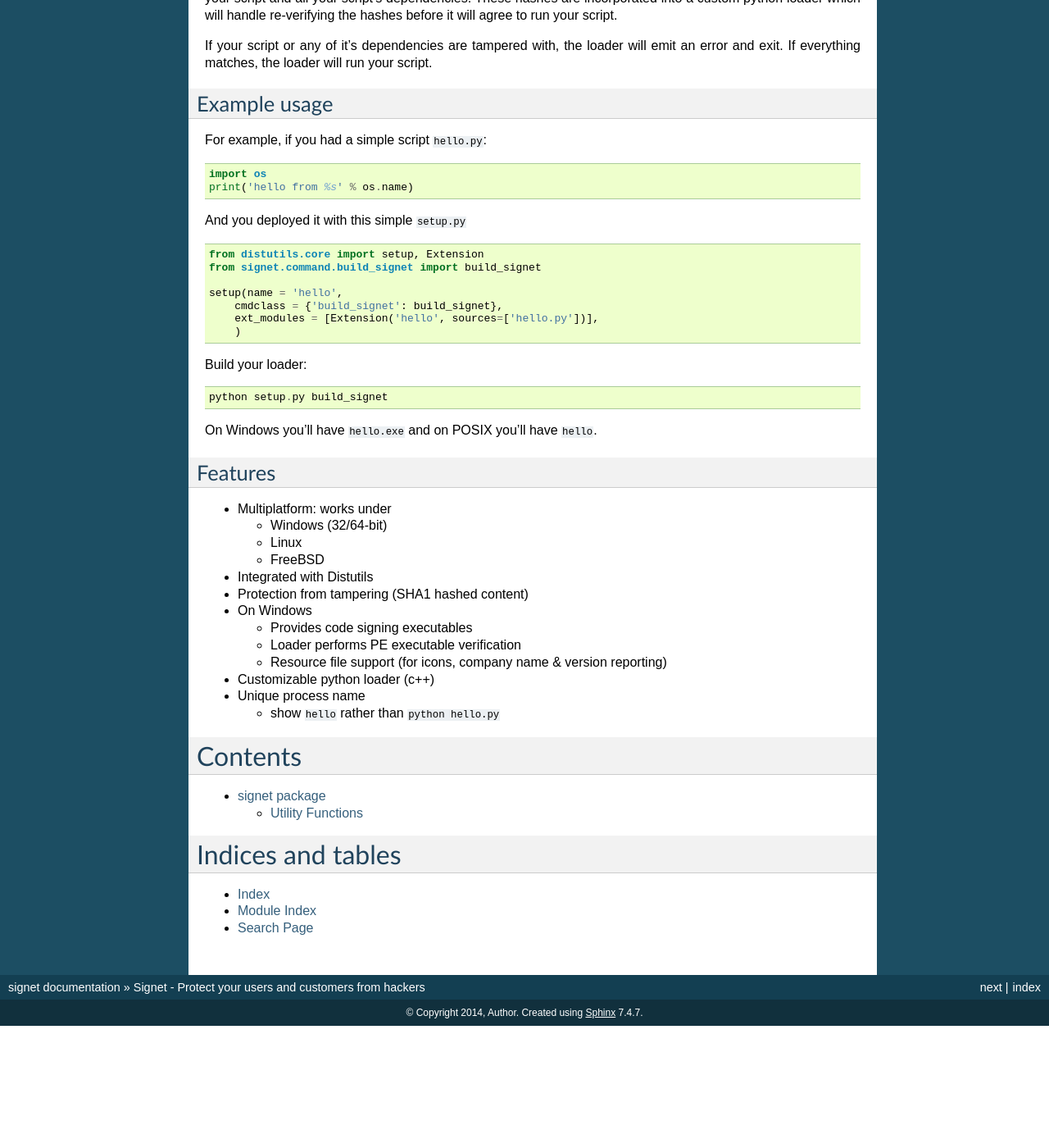
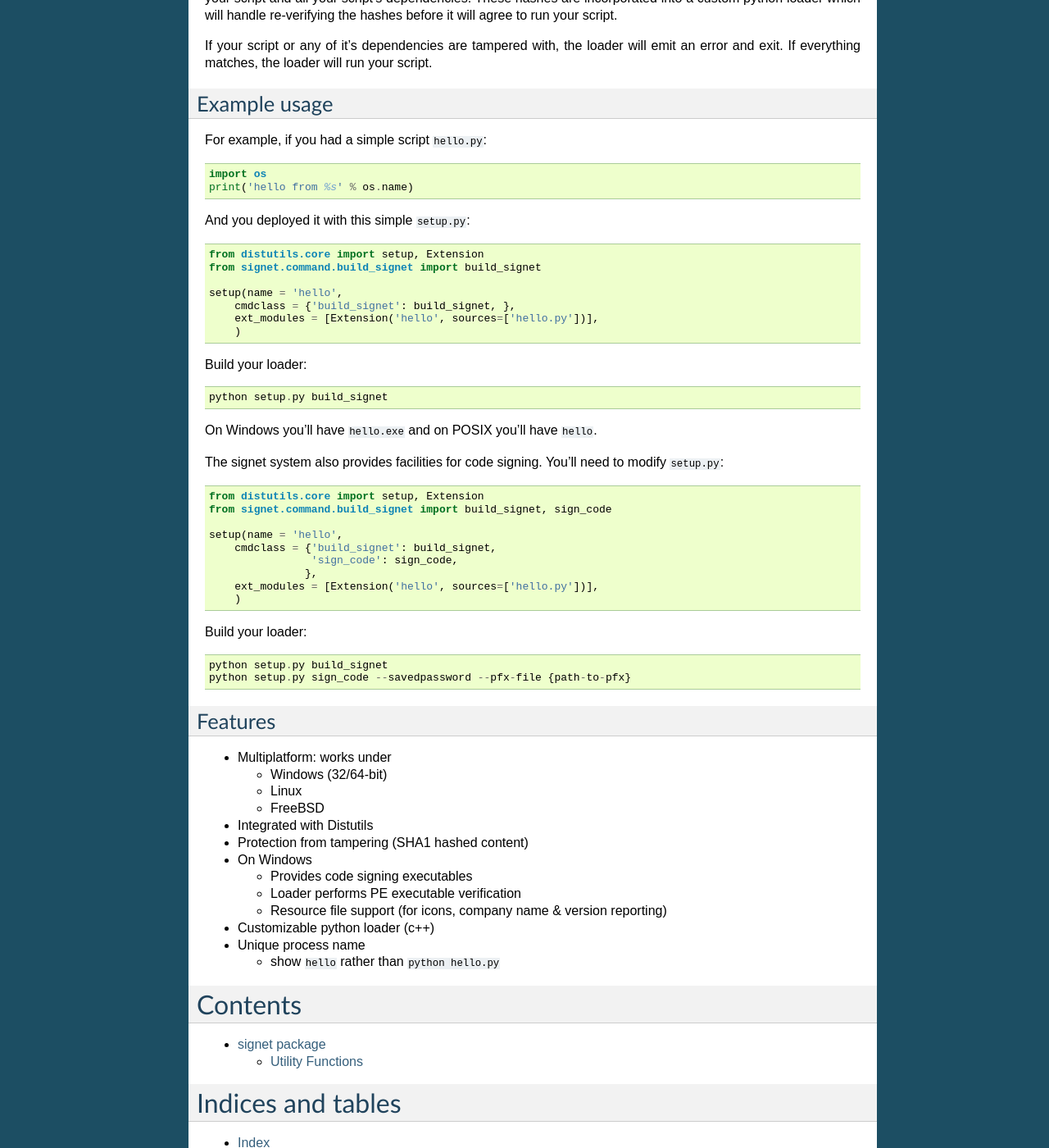
Before and after one commit to jamercee/signet, a Sphinx documentation site: the page built from docs/index.rst, in a window 1280 px wide and 1400 px high, scrolled down 393 px. Shown: the whole window at 82% size. Built offline with Sphinx 7.4.7, drawn with Linux system fonts in a browser that asks for light colours; pages that are not in the unit, such as notebooks, are missing from menus; before the commit the page ends 1644 px from its top, so only the background shows below that.

Commit message:
Added sign_code example

```diff
--- a/docs/index.rst
+++ b/docs/index.rst
@@ -31,22 +31,18 @@ emit an error and exit. If everything matches, the loader will run your script.
 Example usage
 -------------
 
-For example, if you had a simple script ``hello.py``:
-
-.. code-block:: py
+For example, if you had a simple script ``hello.py``::
 
     import os
     print('hello from %s' % os.name)
 
-And you deployed it with this simple ``setup.py``
-
-.. code-block:: py
+And you deployed it with this simple ``setup.py``::
 
     from distutils.core import setup, Extension
     from signet.command.build_signet import build_signet
 
     setup(name = 'hello',
-        cmdclass = {'build_signet': build_signet},
+        cmdclass = {'build_signet': build_signet, },
         ext_modules = [Extension('hello', sources=['hello.py'])],
         )
 
@@ -55,6 +51,24 @@ Build your loader::
     python setup.py build_signet
 
 On Windows you'll have ``hello.exe`` and on POSIX you'll have ``hello``.
+
+The signet system also provides facilities for code signing. You'll need to
+modify ``setup.py``::
+
+    from distutils.core import setup, Extension
+    from signet.command.build_signet import build_signet, sign_code
+
+    setup(name = 'hello',
+        cmdclass = {'build_signet': build_signet,
+                    'sign_code': sign_code,
+                   },
+        ext_modules = [Extension('hello', sources=['hello.py'])],
+        )
+
+Build your loader::
+
+    python setup.py build_signet
+    python setup.py sign_code --savedpassword --pfx-file {path-to-pfx}
 
 --------
 Features
```
Also changed, not shown: other parts of docs/index.rst (+0 -1 lines).
